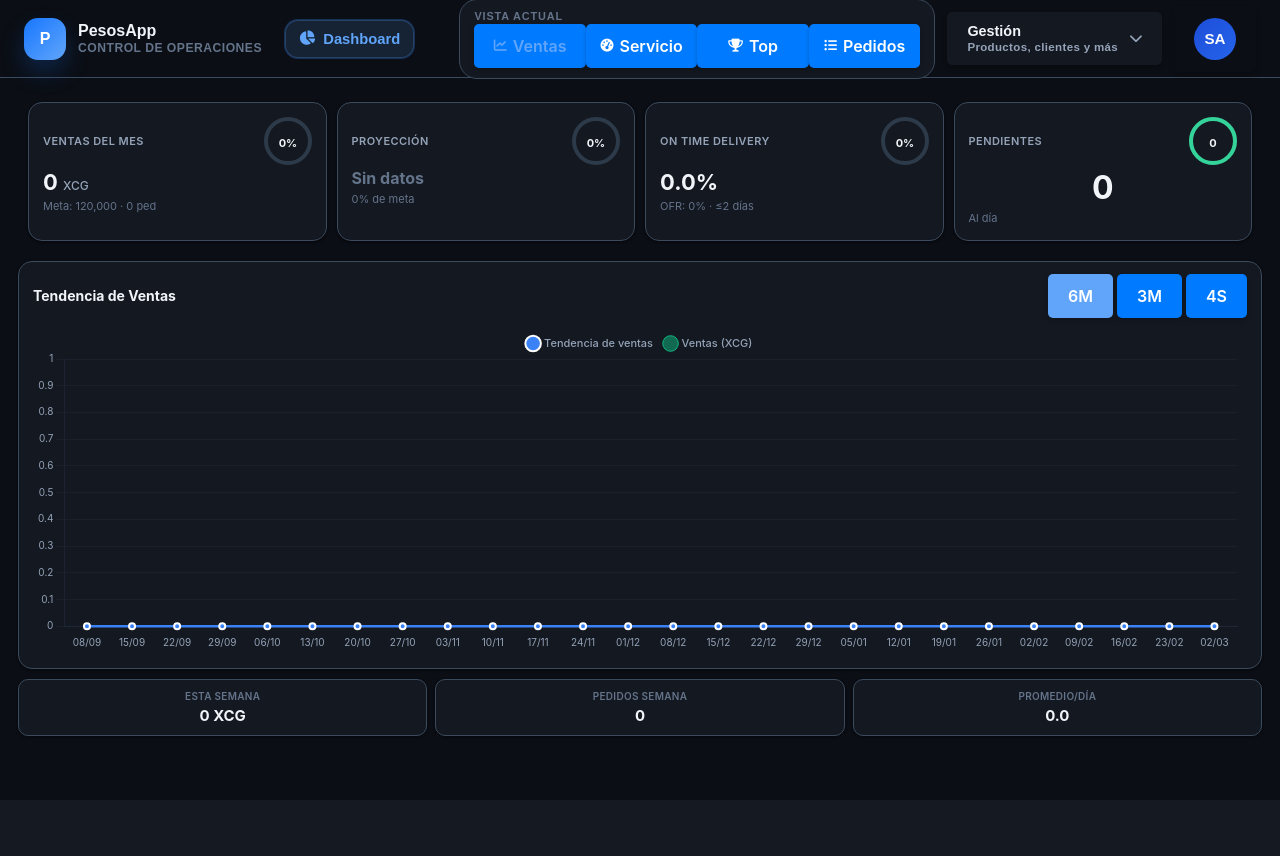
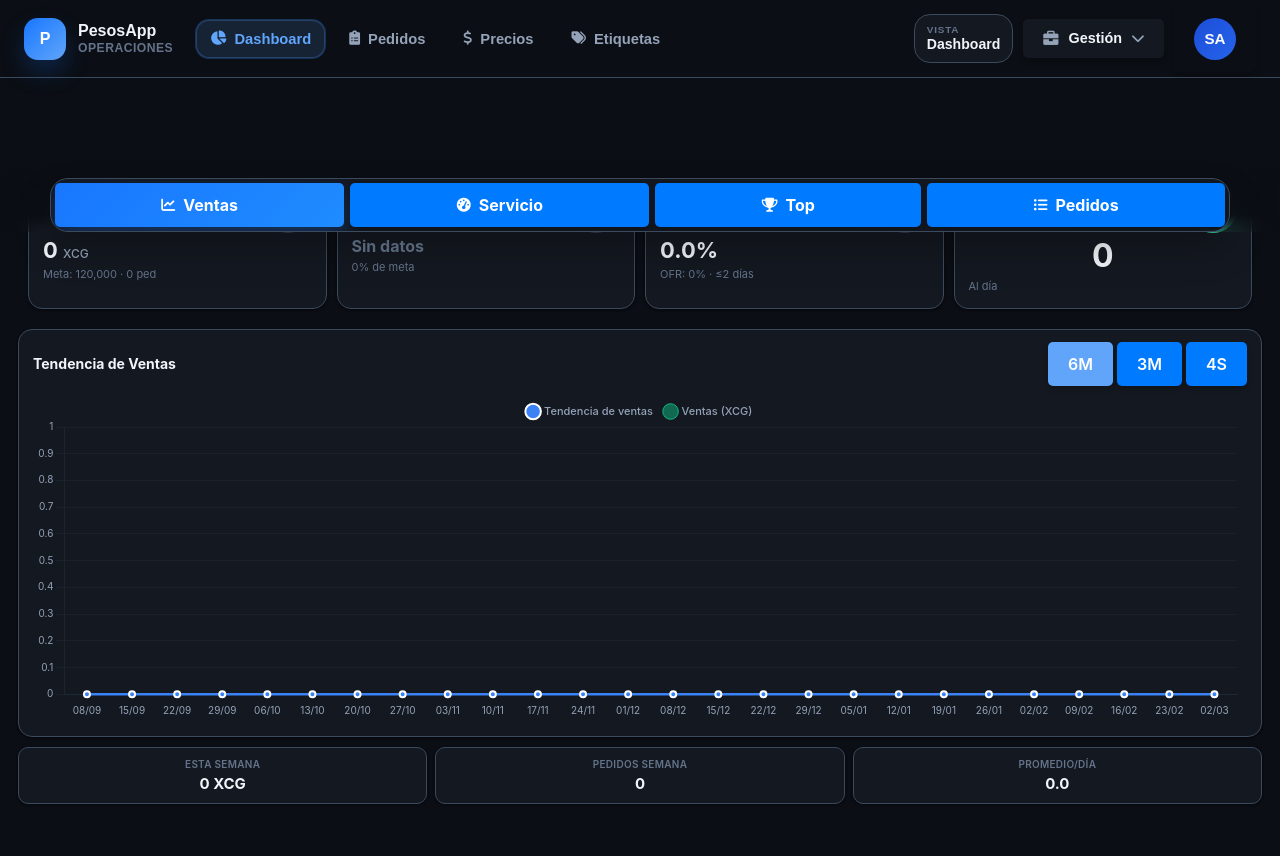
Before and after one commit to jmcriptos/pesosapp, a Flask app: page /dashboard in a window 1280 px wide. Before the commit the page ends 800 px from the top, so only its background shows below. Run offline with Flask 3, Linux system fonts and the light colour scheme; the visitor is signed in with stand-in values (Sample User, id 1); some libraries are stand-ins or nearby versions.

Commit message:
Separa tabs del dashboard del header global

```diff
--- a/static/css/dark-theme.css
+++ b/static/css/dark-theme.css
@@ -72,7 +72,6 @@ html, body {
     border-color: rgba(96,165,250,0.24) !important;
     box-shadow: 0 12px 28px rgba(37,99,235,0.18) !important;
 }
-.desktop-ops-toggle-meta,
 .desktop-ops-toggle i { color: #94a3b8 !important; }
 .desktop-ops-dropdown {
     background: rgba(20, 24, 32, 0.98) !important;
--- a/static/css/forms.css
+++ b/static/css/forms.css
@@ -123,17 +123,17 @@
 }
 
 .desktop-page-chip {
-    align-items: center;
     flex-direction: column;
     align-items: flex-start;
-    gap: 2px;
-    padding: 10px 14px;
-    border-radius: 18px;
+    gap: 1px;
+    padding: 9px 12px;
+    border-radius: 16px;
     border: 1px solid #e2e8f0;
     background: linear-gradient(180deg, #ffffff 0%, #f8fafc 100%);
     color: #0f172a;
     flex-shrink: 0;
-    min-width: 180px;
+    min-width: 0;
+    max-width: 180px;
 }
 
 .desktop-page-chip span,
@@ -142,7 +142,7 @@
 }
 
 .desktop-page-chip-label {
-    font-size: 0.68rem;
+    font-size: 0.62rem;
     font-weight: 700;
     letter-spacing: 0.08em;
     text-transform: uppercase;
@@ -150,10 +150,13 @@
 }
 
 .desktop-page-chip-title {
-    font-size: 0.95rem;
+    font-size: 0.88rem;
     font-weight: 700;
     line-height: 1.15;
     white-space: nowrap;
+    max-width: 154px;
+    overflow: hidden;
+    text-overflow: ellipsis;
 }
 
 .desktop-page-chip-title i {
@@ -212,7 +215,7 @@
 .desktop-header-actions {
     align-items: center;
     flex-shrink: 0;
-    gap: 12px;
+    gap: 10px;
 }
 
 .desktop-ops {
@@ -224,10 +227,10 @@
 .desktop-ops-toggle {
     display: inline-flex;
     align-items: center;
-    gap: 12px;
-    padding: 10px 14px;
+    gap: 10px;
+    padding: 10px 12px;
     border: 1px solid #e2e8f0;
-    border-radius: 18px;
+    border-radius: 16px;
     background: linear-gradient(180deg, #ffffff 0%, #f8fafc 100%);
     color: #0f172a;
     cursor: pointer;
@@ -247,30 +250,19 @@
     box-shadow: 0 12px 28px rgba(24, 119, 255, 0.12);
 }
 
-.desktop-ops-toggle-copy {
-    display: flex;
-    flex-direction: column;
-    align-items: flex-start;
-    gap: 2px;
-    min-width: 0;
-}
-
 .desktop-ops-toggle-label {
     font-size: 0.9rem;
     font-weight: 700;
     line-height: 1.1;
 }
 
-.desktop-ops-toggle-meta {
-    font-size: 0.72rem;
-    font-weight: 600;
-    letter-spacing: 0.03em;
-    color: #64748b;
-}
-
 .desktop-ops-toggle i {
     font-size: 0.85rem;
     color: #94a3b8;
+}
+
+.desktop-ops-toggle i:first-child {
+    font-size: 0.95rem;
 }
 
 .desktop-ops-dropdown {
--- a/templates/base.html
+++ b/templates/base.html
@@ -177,7 +177,7 @@
                     <span class="desktop-brand-mark">P</span>
                     <span class="desktop-brand-copy">
                         <span class="desktop-brand-title">PesosApp</span>
-                        <span class="desktop-brand-subtitle">Control de operaciones</span>
+                        <span class="desktop-brand-subtitle">Operaciones</span>
                     </span>
                 </a>
 
@@ -198,16 +198,14 @@
 
                 <div class="desktop-header-actions">
                     <div class="desktop-page-chip">
-                        <span class="desktop-page-chip-label">Vista actual</span>
-                        <span class="desktop-page-chip-title">{{ self.header_title() }}</span>
+                        <span class="desktop-page-chip-label">Vista</span>
+                        <span class="desktop-page-chip-title">{% block desktop_header_title %}{{ self.title()|striptags|trim }}{% endblock %}</span>
                     </div>
 
                     <div class="desktop-ops">
                         <button class="desktop-ops-toggle {{ 'active' if is_management }}" id="desktopOpsToggle" aria-label="Abrir menú de gestión" aria-haspopup="true" aria-expanded="false">
-                            <span class="desktop-ops-toggle-copy">
-                                <span class="desktop-ops-toggle-label">Gestión</span>
-                                <span class="desktop-ops-toggle-meta">Productos, clientes y más</span>
-                            </span>
+                            <i class="fas fa-briefcase"></i>
+                            <span class="desktop-ops-toggle-label">Gestión</span>
                             <i class="fas fa-chevron-down"></i>
                         </button>
 
--- a/templates/dashboard.html
+++ b/templates/dashboard.html
@@ -3,14 +3,7 @@
 
 {% block title %}Dashboard{% endblock %}
 
-{% block header_title %}
-<div class="topbar-tabs" id="tabBar">
-    <button class="tb-tab active" data-tab="tendencia"><i class="fas fa-chart-line"></i><span class="tb-label">Ventas</span></button>
-    <button class="tb-tab" data-tab="servicio"><i class="fas fa-gauge-high"></i><span class="tb-label">Servicio</span></button>
-    <button class="tb-tab" data-tab="rankings"><i class="fas fa-trophy"></i><span class="tb-label">Top</span></button>
-    <button class="tb-tab" data-tab="actividad"><i class="fas fa-list-ul"></i><span class="tb-label">Pedidos</span></button>
-</div>
-{% endblock %}
+{% block header_title %}Dashboard{% endblock %}
 
 {% block content %}
 
@@ -65,6 +58,16 @@
 {% set svc_lt_offset = ring_circ - (svc_lt_pct / 100) * ring_circ %}
 
 <div class="exec-dashboard">
+    <div class="dashboard-subnav-wrap">
+        <div class="dashboard-subnav">
+            <div class="topbar-tabs" id="tabBar">
+                <button class="tb-tab active" data-tab="tendencia"><i class="fas fa-chart-line"></i><span class="tb-label">Ventas</span></button>
+                <button class="tb-tab" data-tab="servicio"><i class="fas fa-gauge-high"></i><span class="tb-label">Servicio</span></button>
+                <button class="tb-tab" data-tab="rankings"><i class="fas fa-trophy"></i><span class="tb-label">Top</span></button>
+                <button class="tb-tab" data-tab="actividad"><i class="fas fa-list-ul"></i><span class="tb-label">Pedidos</span></button>
+            </div>
+        </div>
+    </div>
 
     {# ══════ Tab Panels ══════ #}
     <div class="tab-panels">
@@ -497,12 +500,9 @@
     color: var(--dash-text2);
 }
 .app-container:has(.exec-dashboard) .app-topbar .topbar-title {
-    flex: 1;
+    display: flex;
+    align-items: center;
     min-width: 0;
-    display: flex;
-    align-items: stretch;
-    height: 100%;
-    overflow: hidden;
 }
 .app-container:has(.exec-dashboard) .app-content {
     background: var(--dash-bg);
@@ -616,48 +616,74 @@
 .c-red { color: var(--dash-red); }
 
 /* ═══════════════════════════
-   TOPBAR TABS
+   DASHBOARD SUBNAV
    ═══════════════════════════ */
+.dashboard-subnav-wrap {
+    position: sticky;
+    top: 48px;
+    z-index: 30;
+    padding: 10px 10px 0;
+    background: linear-gradient(180deg, rgba(11,14,20,0.98) 0%, rgba(11,14,20,0.92) 75%, rgba(11,14,20,0) 100%);
+    backdrop-filter: blur(14px);
+}
+.dashboard-subnav {
+    max-width: 100%;
+}
 .topbar-tabs {
     display: flex;
-    align-items: stretch;
-    height: 100%;
-    gap: 0;
-    flex: 1;
+    align-items: center;
+    gap: 6px;
+    width: 100%;
+    padding: 4px;
+    border: 1px solid var(--dash-border);
+    border-radius: 18px;
+    background: rgba(20, 24, 32, 0.94);
+    box-shadow: 0 18px 36px rgba(0,0,0,0.22);
+    overflow-x: auto;
+    scrollbar-width: none;
+    -ms-overflow-style: none;
+}
+.topbar-tabs::-webkit-scrollbar {
+    display: none;
 }
 .tb-tab {
-    flex: 1;
-    min-width: 0;
+    flex: 1 0 auto;
+    min-width: 112px;
     display: flex;
     align-items: center;
     justify-content: center;
-    gap: 4px;
-    padding: 0 2px;
-    font-size: 0.6875rem;
-    font-weight: 600;
+    gap: 8px;
+    min-height: 44px;
+    padding: 0 14px;
+    font-size: 0.78rem;
+    font-weight: 700;
     color: var(--dash-text3);
     border: none;
     background: none;
-    border-bottom: 2px solid transparent;
+    border-radius: 14px;
     cursor: pointer;
-    transition: color 0.15s, border-color 0.15s;
+    transition: color 0.15s, background 0.15s, transform 0.15s, box-shadow 0.15s;
     font-family: var(--dash-font);
     white-space: nowrap;
-    overflow: hidden;
 }
 .tb-tab i {
-    font-size: 1rem;
-}
-.tb-label { display: none; }
+    font-size: 0.875rem;
+}
+.tb-label { display: inline; }
+.tb-tab:hover {
+    color: var(--dash-text);
+    background: rgba(59, 74, 92, 0.28);
+}
 .tb-tab.active {
-    color: var(--dash-blue);
-    border-bottom-color: var(--dash-blue);
+    color: #ffffff;
+    background: linear-gradient(135deg, #1877ff 0%, #1f8cff 100%);
+    box-shadow: 0 10px 24px rgba(24, 119, 255, 0.28);
 }
 
 /* ═══════════════════════════
    TAB PANELS
    ═══════════════════════════ */
-.tab-panels { padding: var(--dash-gap); }
+.tab-panels { padding: 8px var(--dash-gap) var(--dash-gap); }
 .tab-panel { display: none; }
 .tab-panel.active { display: block; }
 
@@ -1213,6 +1239,14 @@
    DESKTOP RESPONSIVE (≥769px)
    ═══════════════════════════ */
 @media (min-width: 769px) {
+    .dashboard-subnav-wrap {
+        top: 78px;
+        padding: 14px 16px 0;
+    }
+    .dashboard-subnav {
+        max-width: 980px;
+        margin: 0 auto;
+    }
     .kpi-grid {
         grid-template-columns: repeat(4, 1fr);
     }
@@ -1220,11 +1254,11 @@
         grid-template-columns: repeat(4, 1fr);
     }
     .tb-tab {
-        font-size: 0.8125rem;
-        gap: 6px;
+        min-width: 132px;
+        font-size: 0.84rem;
+        gap: 8px;
     }
-    .tb-tab i { font-size: 0.8125rem; }
-    .tb-label { display: inline; }
+    .tb-tab i { font-size: 0.875rem; }
     .chart-wrap { min-height: 320px; padding: 0 16px 16px; }
     .sales-chart-wrap,
     .svc-chart-wrap { min-height: 280px; }
@@ -1257,21 +1291,27 @@
 
 /* Large desktop — full width */
 @media (min-width: 1024px) {
+    .dashboard-subnav {
+        max-width: 1180px;
+    }
     .svc-grid {
         grid-template-columns: repeat(5, 1fr);
     }
-    .tab-panels { padding: var(--dash-gap) 16px; }
+    .tab-panels { padding: 10px 16px 16px; }
 }
 
 /* ═══════════════════════════
    SMALL PHONES (≤375px)
    ═══════════════════════════ */
 @media (max-width: 375px) {
+    .dashboard-subnav-wrap {
+        padding: 8px 8px 0;
+    }
     .kpi-grid { gap: 6px; padding: 4px 6px 6px; }
     .kpi-tile { padding: 10px; min-height: 95px; }
     .tile-value { font-size: 1.15rem; }
     .tile-value-big { font-size: 1.6rem; }
-    .tb-tab { font-size: 0.5625rem; gap: 3px; }
+    .tb-tab { min-width: 96px; font-size: 0.68rem; gap: 5px; padding: 0 12px; }
     .tb-tab i { font-size: 0.625rem; }
     .tab-panels { padding: 6px; }
     .wow-item { padding: 8px 4px; }
```
